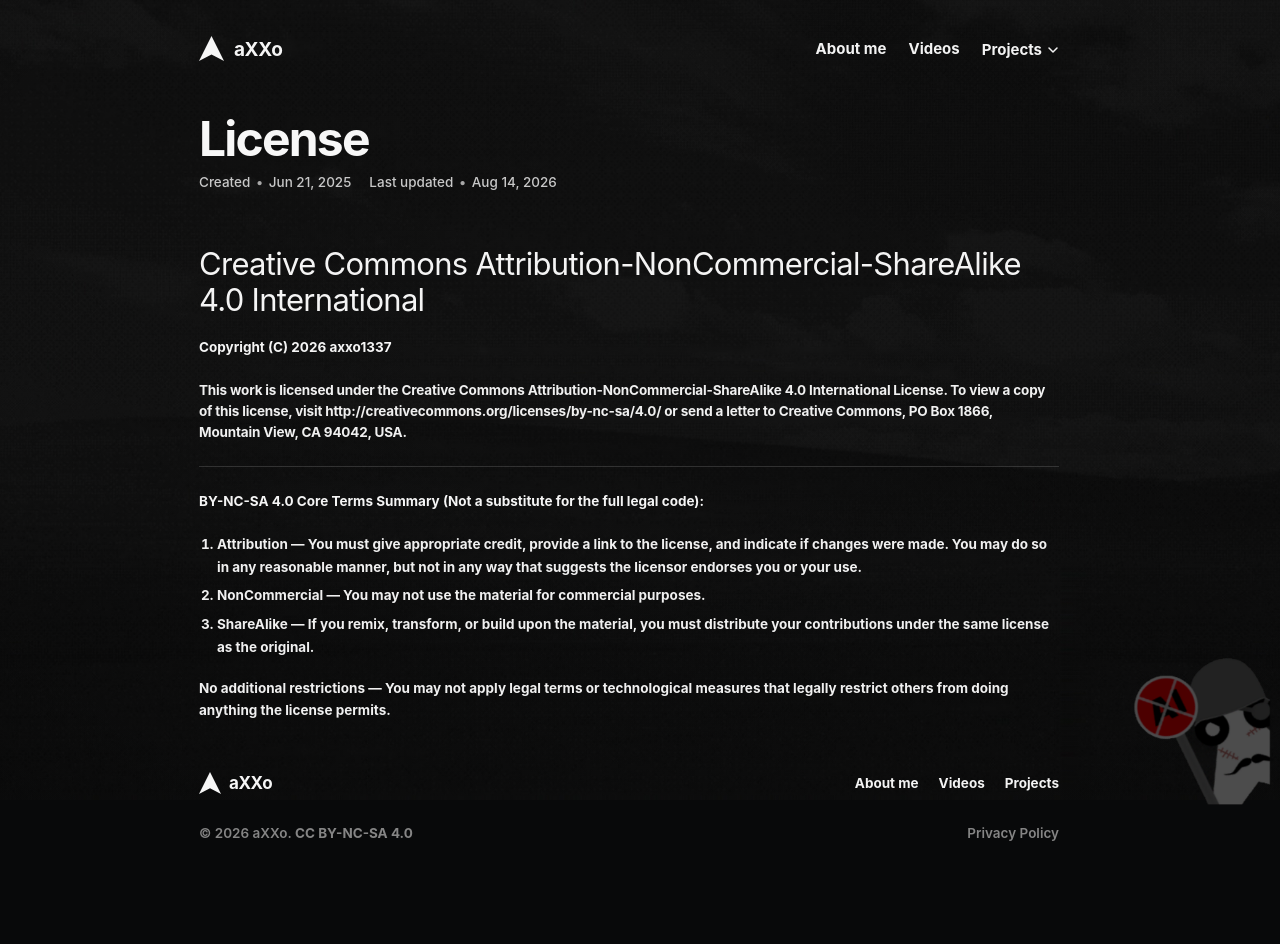
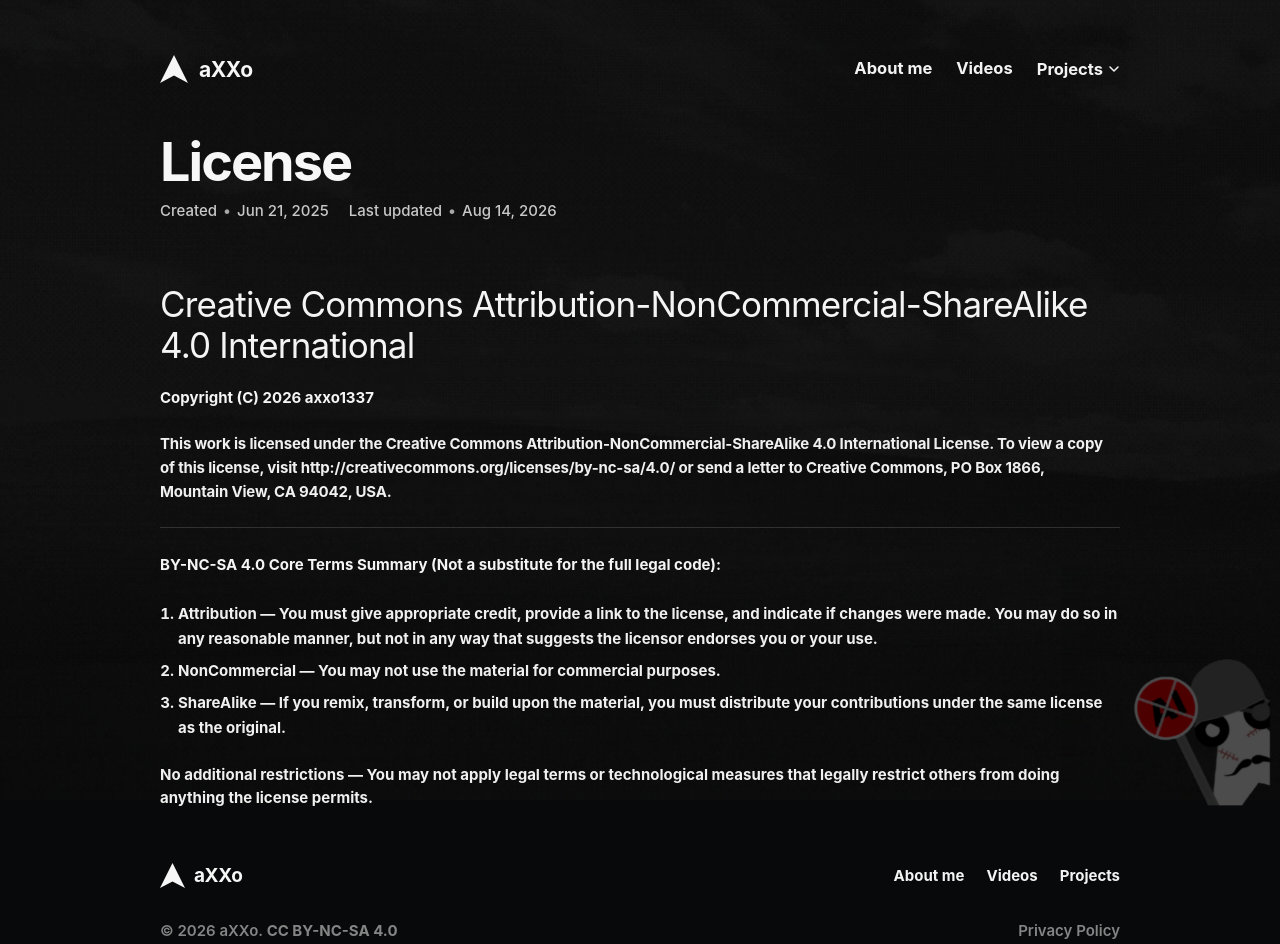
Before and after one commit to HexBytecode/hexbytecodes.github.io, a plain HTML site: page index.html in a window 1280 px wide. Before the commit the page ends 886 px from the top, so only its background shows below. Drawn offline with Linux system fonts and the light colour scheme.

Commit message:
Update styles.css

```diff
--- a/styles.css
+++ b/styles.css
@@ -298,3 +298,89 @@ h1 {
 }
 
 .mascot { z-index: 2; }
+
+
+/* Desktop dimensions tuned to match the original reference proportions. */
+@media (min-width: 761px) {
+  :root { --page-width: 960px; }
+
+  .page {
+    padding-top: 54px;
+    padding-bottom: 52px;
+  }
+
+  .content-column { left: 0; }
+
+  .brand {
+    gap: 11px;
+    font-size: 21px;
+  }
+  .brand-mark {
+    width: 28px;
+    height: 29px;
+  }
+
+  .top-nav { gap: 24px; }
+  .top-nav a,
+  .projects-menu summary { font-size: 16.5px; }
+
+  .main-content { margin-top: 48px; }
+  h1 {
+    font-size: 54px;
+    letter-spacing: -2px;
+  }
+  .metadata {
+    gap: 20px;
+    margin-top: 8px;
+    font-size: 15px;
+  }
+
+  .license-copy h2 {
+    margin-top: 62px;
+    font-size: 35px;
+    letter-spacing: -.8px;
+  }
+  .copyright {
+    margin-top: 22px;
+    font-size: 15px;
+  }
+  .license-description {
+    margin-top: 23px;
+    font-size: 15px;
+  }
+  .license-copy hr { margin-top: 24px; }
+  .terms-heading {
+    margin-top: 26px;
+    font-size: 15px;
+  }
+  .terms-list {
+    margin-top: 24px;
+    font-size: 15px;
+  }
+  .terms-list li + li { margin-top: 7px; }
+  .no-additional {
+    margin-top: 22px;
+    font-size: 15px;
+  }
+
+  .site-footer { padding-top: 50px; }
+  .footer-top { min-height: 31px; }
+  .footer-brand {
+    gap: 9px;
+    font-size: 19px;
+  }
+  .footer-brand .brand-mark {
+    width: 25px;
+    height: 26px;
+  }
+  .footer-nav { gap: 22px; }
+  .footer-nav a { font-size: 15px; }
+  .footer-bottom { margin-top: 29px; }
+  .footer-bottom p,
+  .privacy-link { font-size: 15px; }
+
+  .mascot {
+    width: clamp(230px, 21.35vw, 395px);
+    bottom: -9px;
+  }
+}
```
